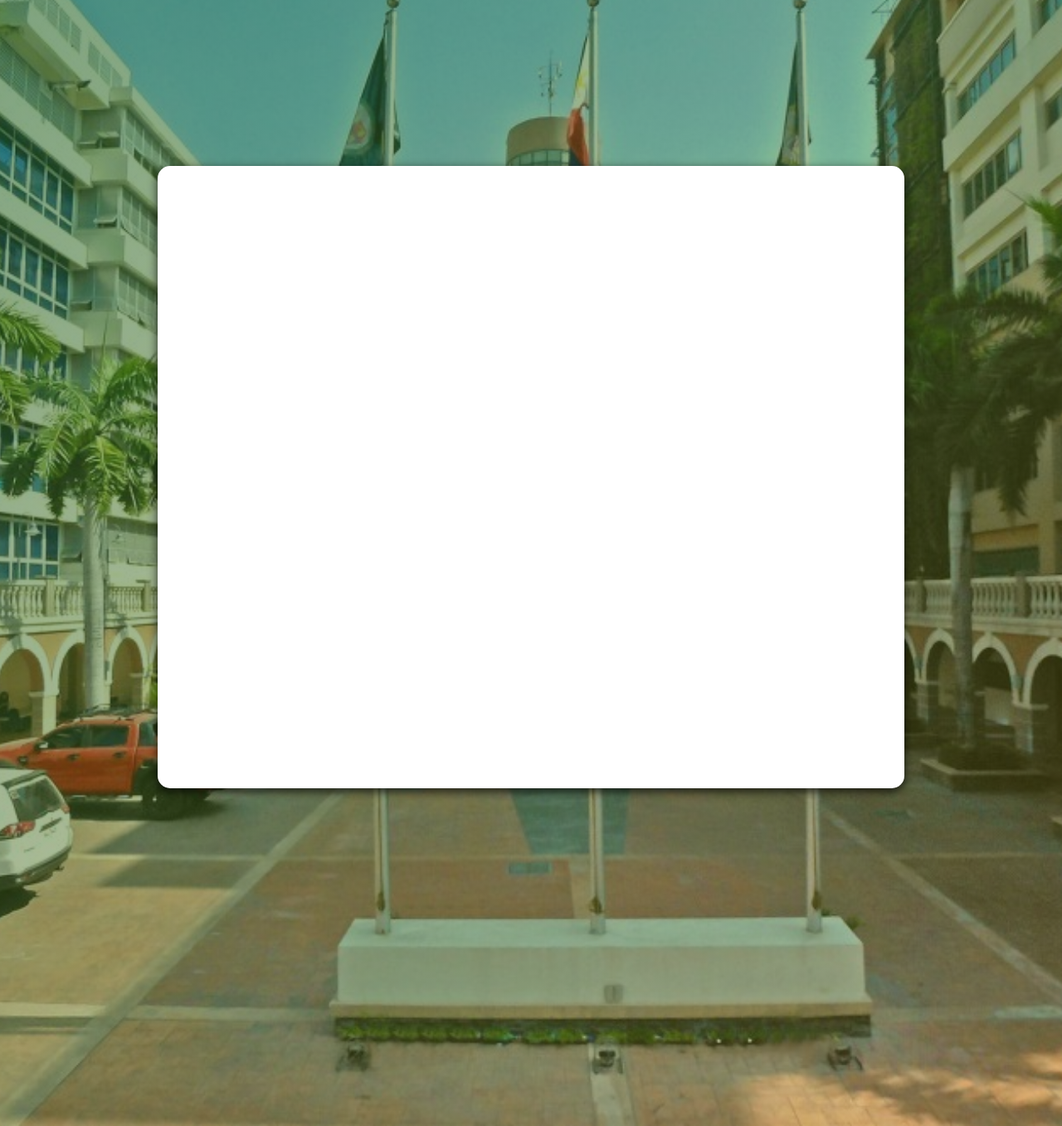
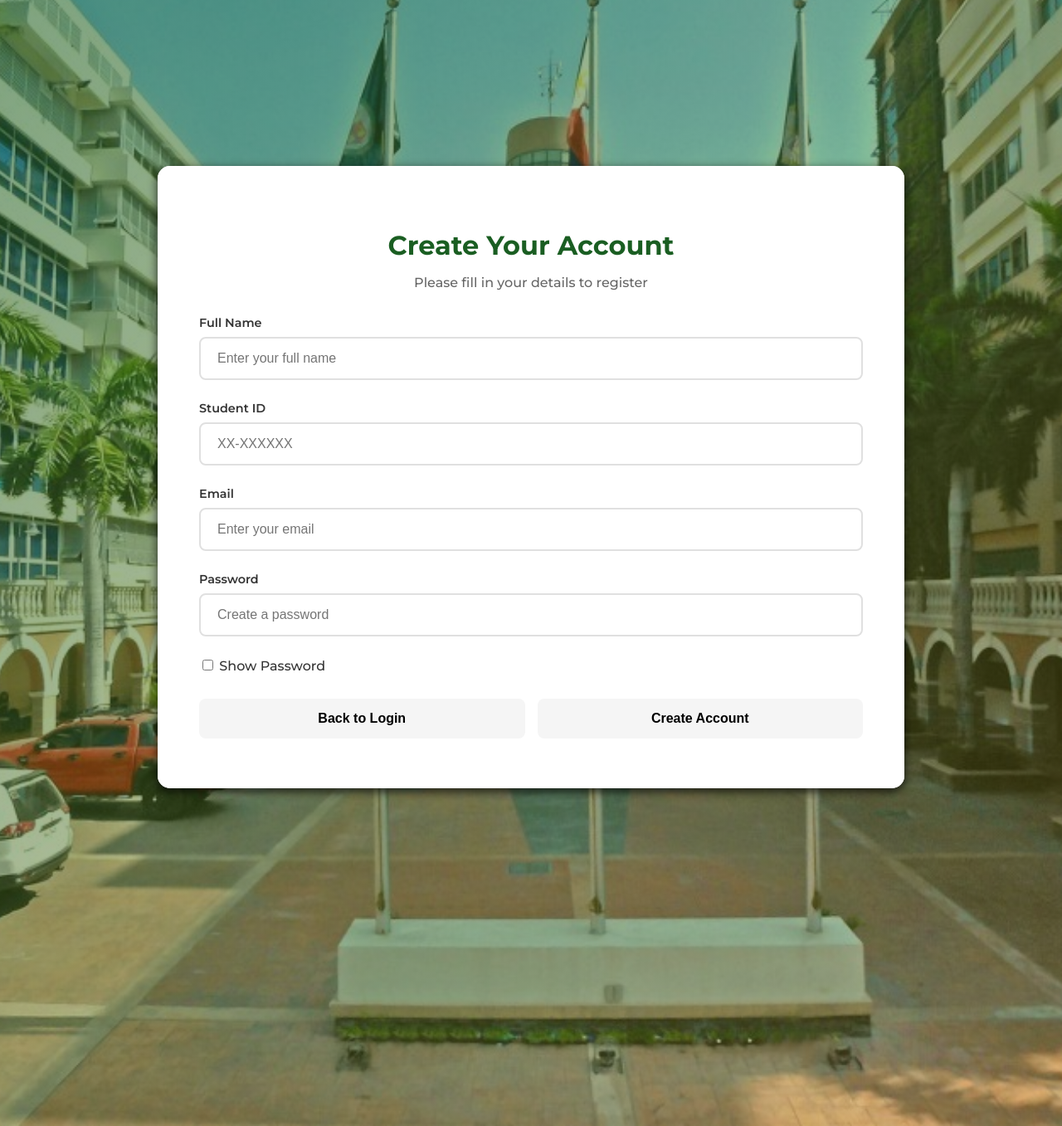
Before and after one commit to Artysl4yer/Project_Event_Database, a PHP site: page /Project_Event_Database/1_Login.php in a window 1280 px wide, after a click on "Sign up". Shown: the part 248-1605 px from the top of the page at 83% size. Run offline with PHP 8.4, Linux system fonts and the light colour scheme; some libraries are stand-ins or nearby versions.

Commit message:
Version 1.23.2

```diff
--- a/pages/1_Login.php
+++ b/pages/1_Login.php
@@ -79,7 +79,7 @@ function isActiveForm($formName, $activeForm) {
                 </div>
 
                 <div class="show-pass">
-                    <input type="checkbox" onclick="showPass()"> Show Password
+                    <input type="checkbox"> Show Password
                 </div>
 
                 <div class="button-group">
@@ -93,39 +93,39 @@ function isActiveForm($formName, $activeForm) {
             </div>
         </div>
 
-        <div class="registration-box <?= isActiveForm('register', $active_form) ?>" id="register-form">
-            <h2>Registration Form</h2>
-            <p class="subtitle">Please fill in the fields below</p>
+        <div class="registration-box <?= isActiveForm('register', $active_form) ?>" id="register-form" style="display: block;">
+            <h2>Create Your Account</h2>
+            <p class="subtitle">Please fill in your details to register</p>
 
             <form id="registrationForm" action="../php/login_register.php" method="POST" onsubmit="return validateIdentifier(this)">
                 <?= showError($errors['register']); ?>
                 <div class="input-field">
                     <label for="name">Full Name</label>
-                    <input type="text" id="name" name="name" placeholder="Full Name" required>
+                    <input type="text" id="name" name="name" placeholder="Enter your full name" required>
                 </div>
 
                 <div class="input-field">
                     <label for="student_id">Student ID</label>
-                    <input type="text" id="student_id" name="student_id" maxlength="8" oninput="formatInput(this)" placeholder="Student ID" required>
+                    <input type="text" id="student_id" name="student_id" maxlength="9" oninput="formatInput(this)" placeholder="XX-XXXXXX" required>
                 </div>
 
                 <div class="input-field">
                     <label for="email">Email</label>
-                    <input type="text" id="email" name="email" placeholder="Email" required>
+                    <input type="email" id="email" name="email" placeholder="Enter your email" required>
                 </div>
 
                 <div class="input-field">
                     <label for="reg-password">Password</label>
-                    <input type="password" id="reg-password" name="password" placeholder="Password" required>
+                    <input type="password" id="reg-password" name="password" placeholder="Create a password" required>
                 </div>
 
                 <div class="show-pass">
-                    <input type="checkbox" onclick="showPass()"> Show Password
+                    <input type="checkbox"> Show Password
                 </div>
 
                 <div class="button-group">
-                    <button type="button" class="back-btn" onclick="showForm('login-form')">Back</button>
-                    <button type="submit" name="register" class="register-btn">Register</button>
+                    <button type="button" class="back-btn" onclick="showForm('login-form')">Back to Login</button>
+                    <button type="submit" name="register" class="register-btn">Create Account</button>
                 </div>
                 <div id="registerMessage" class="message"></div>
             </form>
--- a/styles/style4.css
+++ b/styles/style4.css
@@ -50,43 +50,25 @@ body {
 
 .loginpage,
 .registration-box {
-  position: relative;
-  top: 0;
-  left: 0;
-  width: 100%;
-  height: 100%;
-  max-height:250vh;
-  transition: opacity 0.5s ease, visibility 0.5s ease;
-  opacity: 0;
-  visibility: hidden;
-  padding: 50px;
-  overflow-y: auto;
-}
-
-.register-box {
   position: absolute;
   top: 0;
   left: 0;
   width: 100%;
   height: 100%;
+  padding: 50px;
+  overflow-y: auto;
   transition: opacity 0.5s ease, visibility 0.5s ease;
   opacity: 0;
   visibility: hidden;
-  padding: 50px;
-  overflow-y: auto;
+  z-index: 1;
 }
 
 .loginpage.active,
-.login-box.active,
-.registration-box.active,
-.register-box.active {
+.registration-box.active {
   opacity: 1;
   visibility: visible;
-  position: relative;
+  z-index: 2;
 }
-
-
-
 
 .loginpage {
   background: linear-gradient(135deg, #1a5e22 0%, #2e7d32 100%);
@@ -131,7 +113,6 @@ body {
   font-weight: bold;
   text-decoration: underline;
 }
-
 
 .action-links {
   display: flex;
@@ -359,3 +340,21 @@ body {
   font-size: 2.5rem;
   color: #1a5e22;
 }
+
+.registration-box {
+  background: white;
+  color: #333;
+}
+
+.registration-box h2 {
+  color: #1a5e22;
+  font-size: 2rem;
+  margin-bottom: 15px;
+  text-align: center;
+}
+
+.registration-box .subtitle {
+  color: #666;
+  text-align: center;
+  margin-bottom: 30px;
+}
```
Also changed, not shown: Javascript/login.js (+40 -9 lines), php/update_role.php (added, +30 -0 lines).
